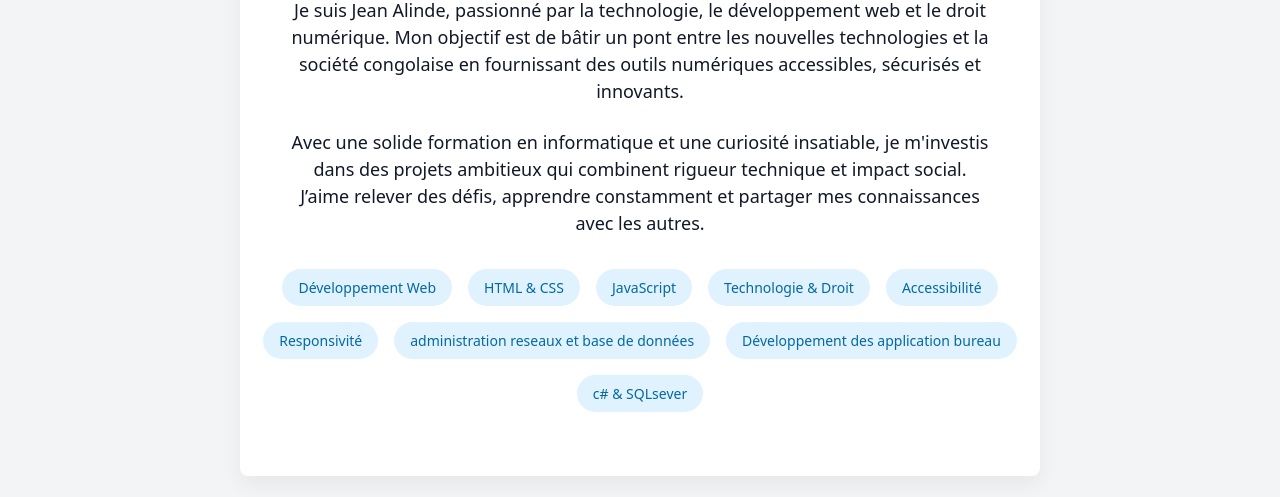
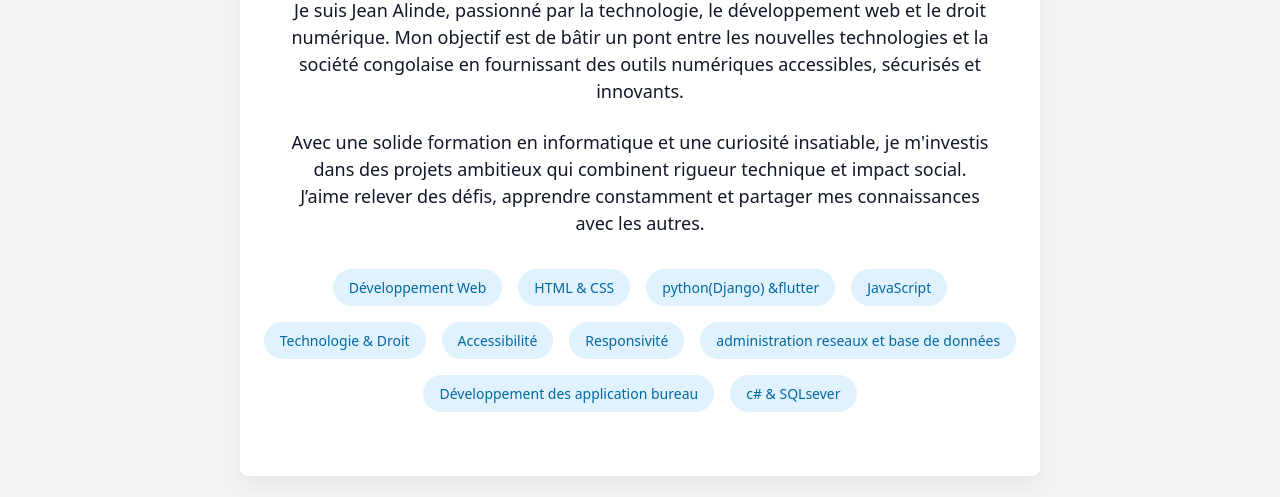
Before and after one commit to ALINDEKABWENDE/kabwende, a plain HTML site: page about.html in a window 1280 px wide. Shown: the part 303-800 px from the top of the page. Drawn offline with nearby package versions, Linux system fonts and the light colour scheme.

Commit message:
Mise à jour de la page contact avec envoi WhatsApp

```diff
--- a/about.html
+++ b/about.html
@@ -145,6 +145,7 @@
             <div class="skills">
                 <span>Développement Web</span>
                 <span>HTML &amp; CSS</span>
+                <span>python(Django) &amp;flutter</span>
                 <span>JavaScript</span>
                 <span>Technologie &amp; Droit</span>
                 <span>Accessibilité</span>
```
